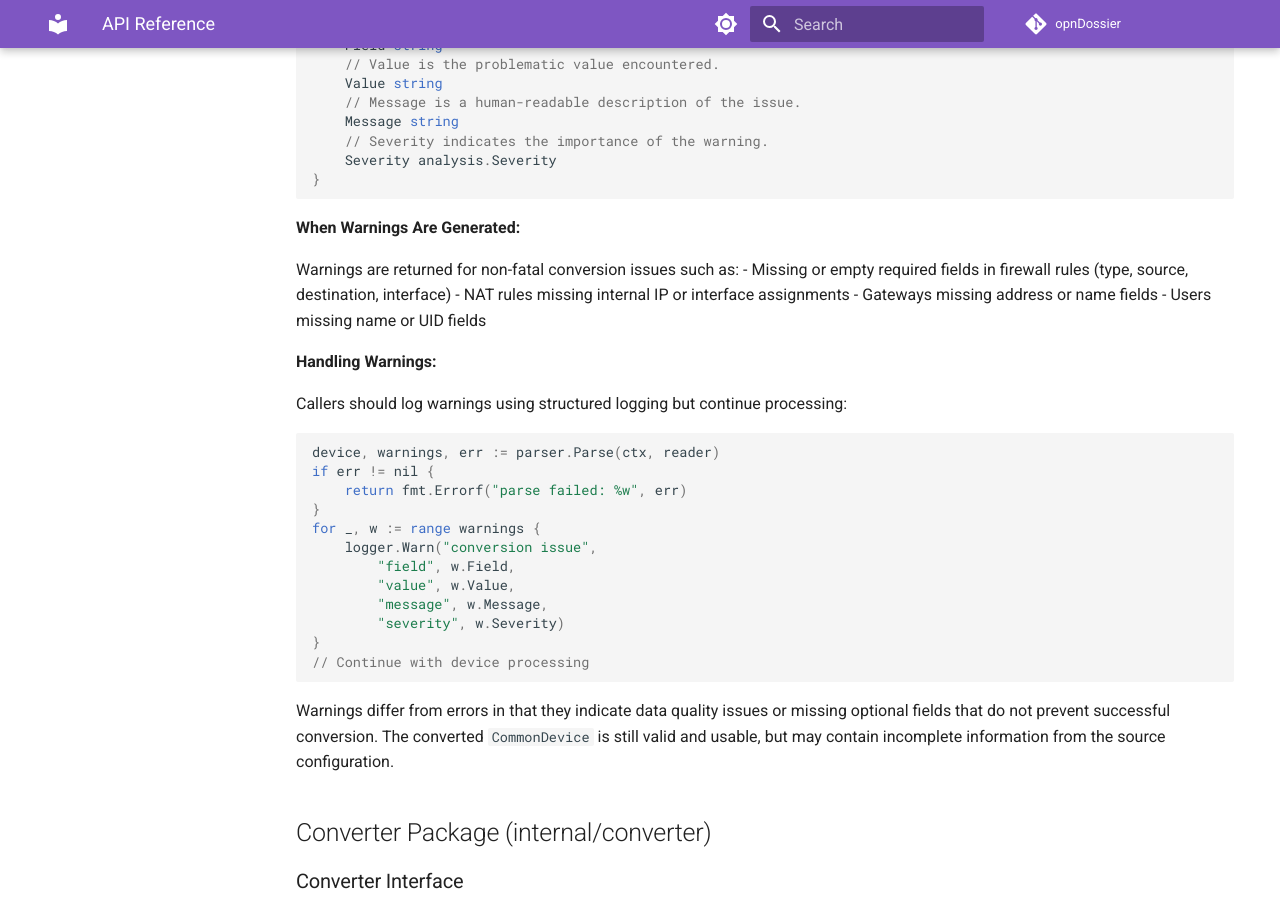
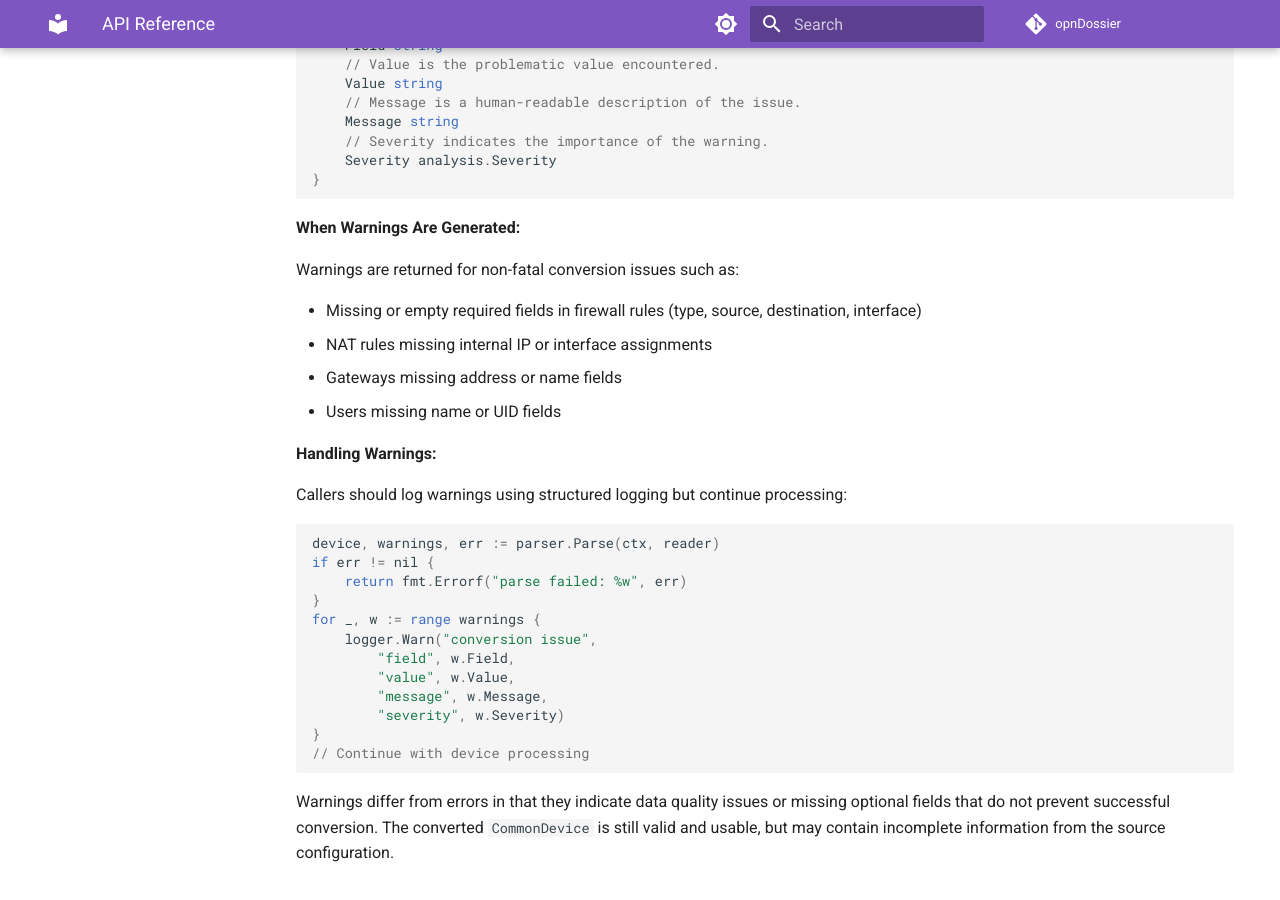
Before and after one commit to EvilBit-Labs/opnDossier, an MkDocs documentation site: the page built from docs/dev-guide/api.md, in a window 1280 px wide and 900 px high, scrolled down 4085 px. Built offline with MkDocs 1.6.1 and Material for MkDocs 9.7.7, drawn with Linux system fonts in a browser that asks for light colours; comment, search, counter and statistics services are not loaded; the version menu is left out.

```diff
--- a/docs/dev-guide/api.md
+++ b/docs/dev-guide/api.md
@@ -178,6 +178,7 @@ type ConversionWarning struct {
 **When Warnings Are Generated:**
 
 Warnings are returned for non-fatal conversion issues such as:
+
 - Missing or empty required fields in firewall rules (type, source, destination, interface)
 - NAT rules missing internal IP or interface assignments
 - Gateways missing address or name fields
@@ -456,7 +457,7 @@ type ComplianceResult struct {
 - `Findings` ([]compliance.Finding): Aggregated findings from all plugins
 - `PluginFindings` (map[string][]compliance.Finding): Findings grouped by plugin name
 - `Compliance` (map[string]map[string]bool): Compliance status per plugin per control
-- `Summary` (*ComplianceSummary): Summary statistics with severity breakdown
+- `Summary` (\*ComplianceSummary): Summary statistics with severity breakdown
 - `PluginInfo` (map[string]PluginInfo): Metadata about executed plugins
 
 #### ComplianceSummary
```
